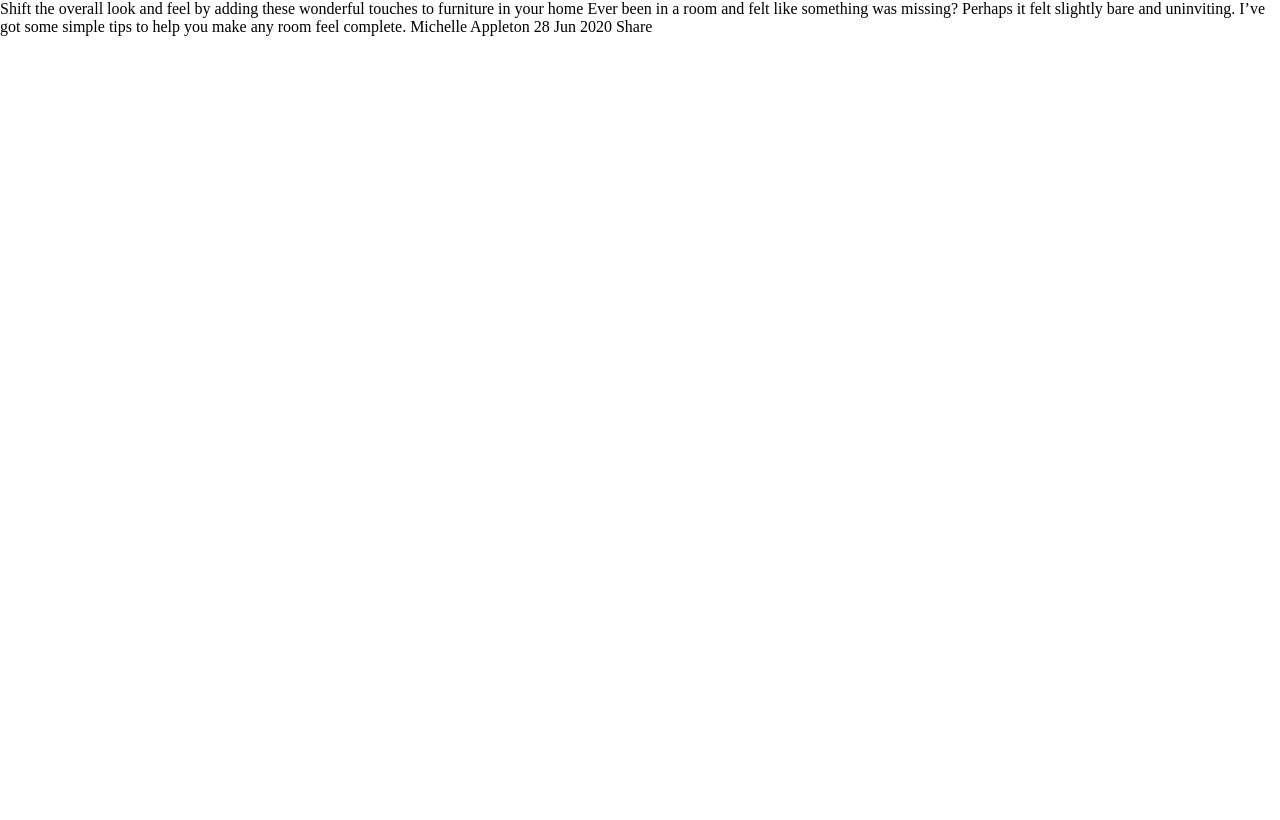
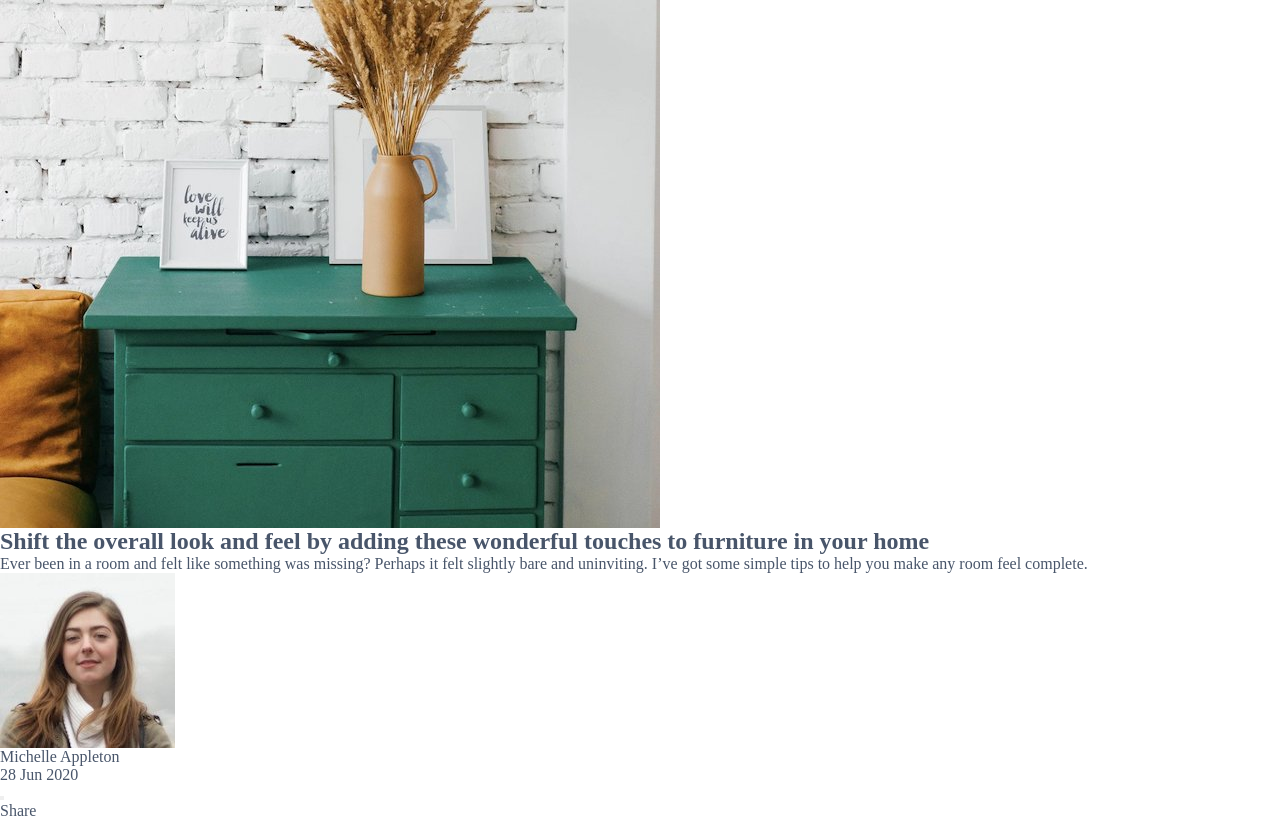
Before and after one commit to z-mn/frontend-mentor-article-preview-component, a plain HTML site: page index.html in a window 1280 px wide. Drawn offline with Linux system fonts and the light colour scheme.

Commit message:
completed inactive html

```diff
--- a/index.html
+++ b/index.html
@@ -12,16 +12,26 @@
 
 </head>
 <body>
-
-  Shift the overall look and feel by adding these wonderful
-  touches to furniture in your home
-
-  Ever been in a room and felt like something was missing? Perhaps
-  it felt slightly bare and uninviting. I’ve got some simple tips
-  to help you make any room feel complete.
-
-  Michelle Appleton
-  28 Jun 2020
+  <main>
+    <article class="card">
+      <img src="images/drawers.jpg" alt="" class="card__furniture-image">
+      <div class="card__text-container">
+        <h1>Shift the overall look and feel by adding these wonderful touches to furniture in your home</h1>
+        <p>Ever been in a room and felt like something was missing? Perhaps it felt slightly bare and uninviting. I’ve got some simple tips
+          to help you make any room feel complete.</p>
+        <div class="card__about-section card__about-section--secondary">
+          <div class="about-section__profile about-section__profile--secondary">
+            <img src="images/avatar-michelle.jpg" alt="">
+            <div class="profile__text-container">
+              <p class="name">Michelle Appleton</p>
+              <p class="date">28 Jun 2020</p>
+            </div>
+          </div>
+          <button class="about-section__swap-button about-section__swap-button--secondary"></button>
+        </div>
+      </div>
+    </article>
+  </main>
 
   Share
 
--- a/style.css
+++ b/style.css
@@ -28,3 +28,8 @@ img {
 }
 
 /* Main structural styles */
+
+body {
+    font-family: var(ff);
+    color: var(--clr-grayish-blue-dark);
+}
```
